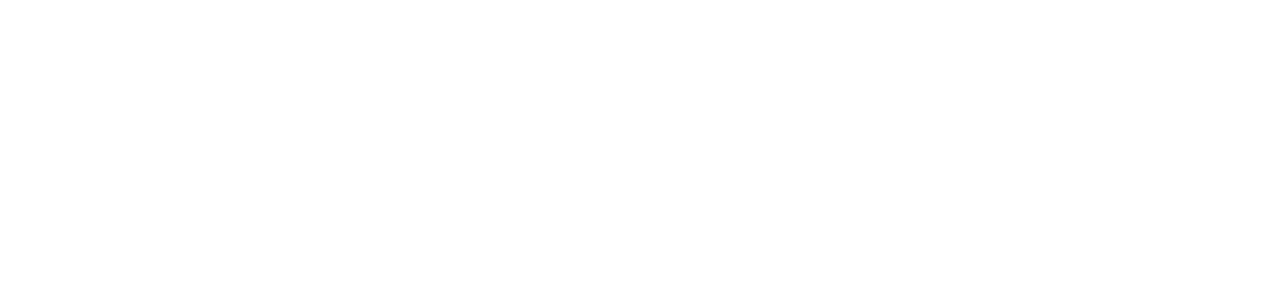
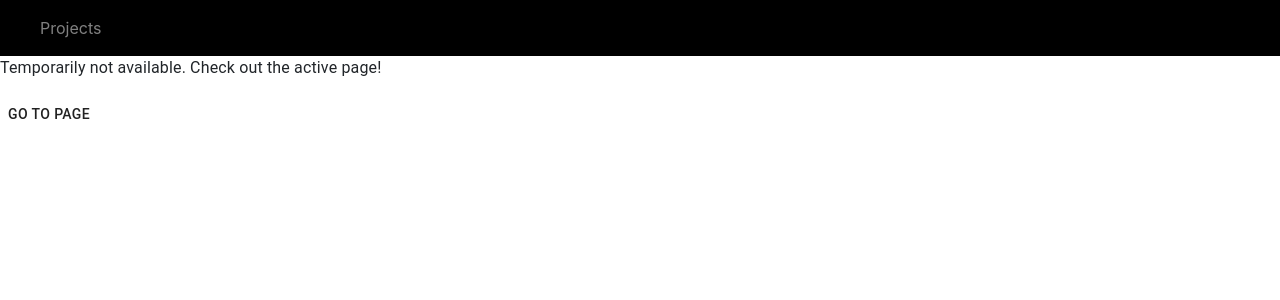
Before and after one commit to Drakodin/drakodin.github.io, a React (Create React App) app: page / in a window 1280 px wide. Shown: the top 300 px of the page. Built offline with nearby package versions, Linux system fonts and the light colour scheme.

Commit message:
Add home page, navbar.

```diff
--- a/src/Router.js
+++ b/src/Router.js
@@ -1,10 +1,14 @@
 import React from 'react'
 import { Route, Switch } from 'react-router-dom';
 import DropdownDemo from './dropdown/demo';
+import Navigation from './navigation/nav';
+import Home from './home/home';
 
 const Router = () => (
     <div>
+        <Navigation/>
         <Switch>
+            <Route exact path="/" component={Home}/>
             <Route exact path="/mui-dropdown" component={DropdownDemo}/>
         </Switch>
     </div>
--- /dev/null
+++ b/src/home/home.js
@@ -0,0 +1,13 @@
+import React from 'react'
+import { Typography, Button } from '@material-ui/core';
+
+const Home = () => {
+    return (
+        <div>
+            <Typography className="mb-3">Temporarily not available. Check out the active page!</Typography>
+            <Button href="/mui-dropdown">Go to Page</Button>
+        </div>
+    )
+}
+
+export default Home;
--- /dev/null
+++ b/src/navigation/nav.js
@@ -0,0 +1,22 @@
+import React from 'react'
+import { Navbar, Nav } from 'react-bootstrap';
+
+const Navigation = () => {
+    return (
+        <Navbar collapseOnSelect variant="dark" sticky="top" expand="md" style={{backgroundColor: "black", zIndex: 2}}>
+            <Navbar.Brand>
+
+            </Navbar.Brand>
+            <Navbar.Collapse id="basic-navbar-nav">
+                <Nav className="mr-auto">
+                    <Nav.Link href="/projects">
+                        Projects
+                    </Nav.Link>
+                </Nav>
+            </Navbar.Collapse>
+            <Navbar.Toggle aria-controls="basic-navbar-nav"/>
+        </Navbar>
+    )
+}
+
+export default Navigation;
```
